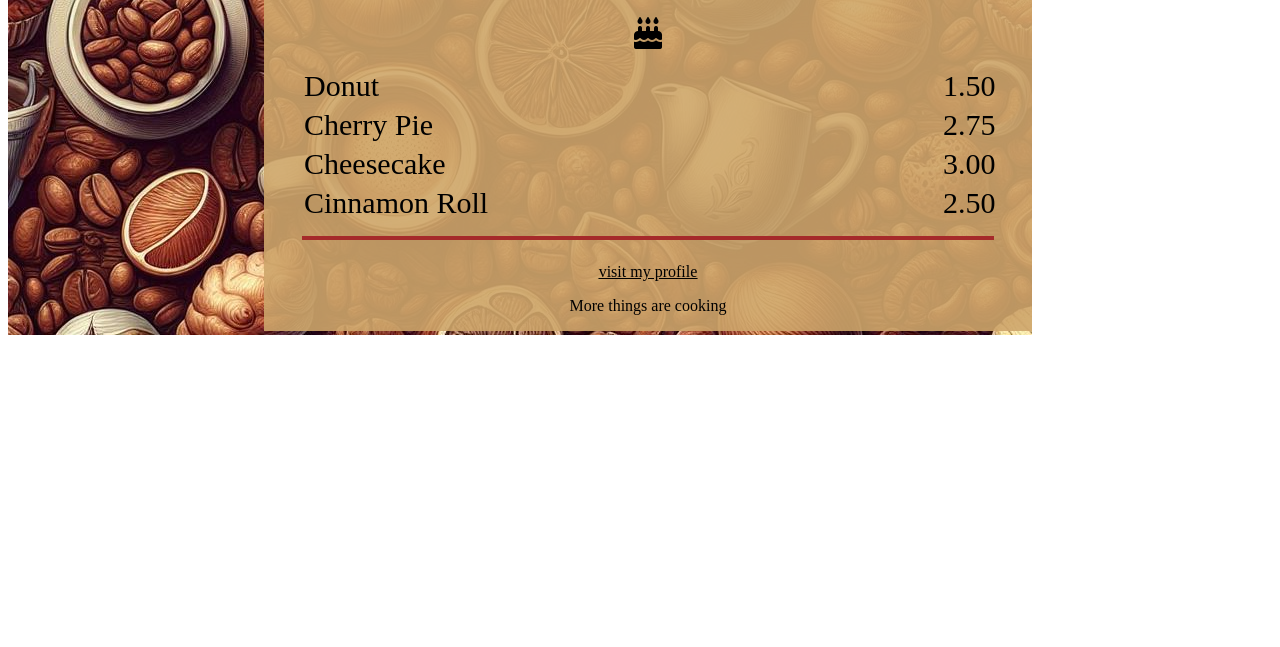
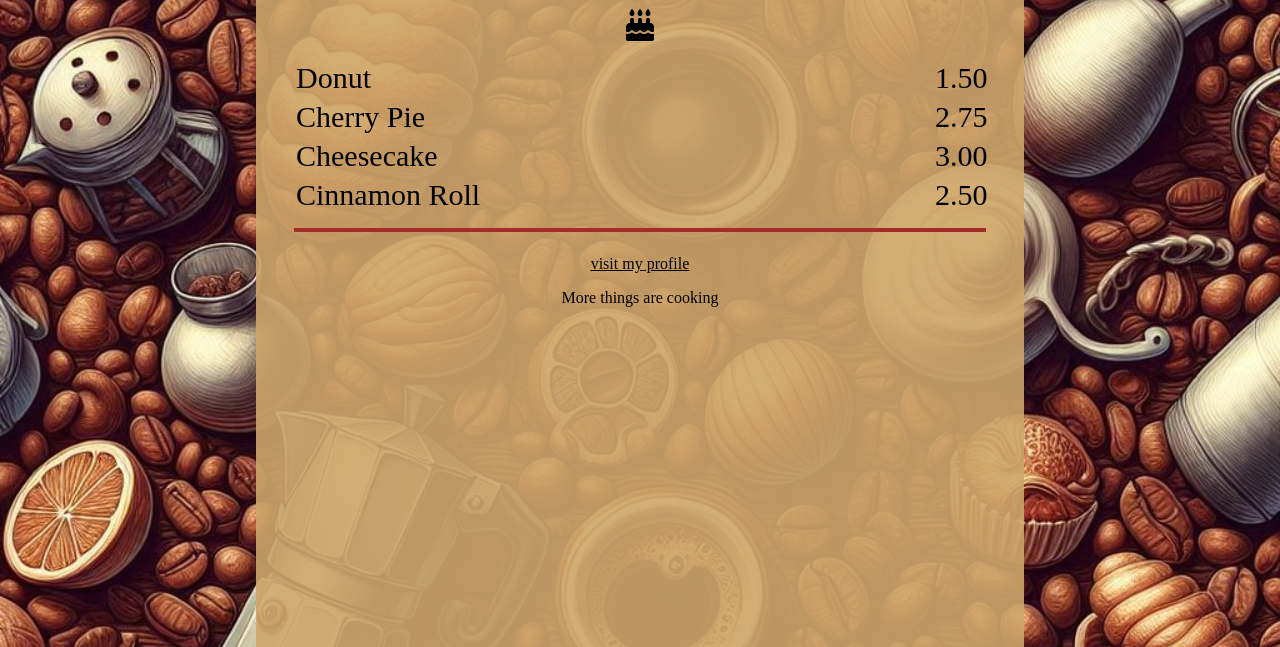
Before and after one commit to inquaid/my_cafe_menu.github.io, a plain HTML site: page index.html in a window 1280 px wide. Shown: the part 697-1344 px from the top of the page. Before the commit the page ends 1032 px from the top, so only its background shows below. Drawn offline with Linux system fonts and the light colour scheme; a web font is replaced by a local one.

Commit message:
Update background image and fix menu height in index.html and style.css

```diff
--- a/index.html
+++ b/index.html
@@ -12,7 +12,6 @@
 </head>
 
 <body>
-    <img id="b-ground" src="photos\_b032ddf1-bd81-45d6-9660-fc9ee43f481d.jpeg">
     <div class="menu">
         <h1 id="cafe_name">TUJU CAFE</h1>
         <p id="est"> <em>Est. 2024</em></p>
--- a/style.css
+++ b/style.css
@@ -1,16 +1,11 @@
-#b-ground{
-    position: absolute;
-    background-repeat: repeat-y;
-}
-
 body {
-    /* background-image: url("photos/_b032ddf1-bd81-45d6-9660-fc9ee43f481d.jpeg"); */
+    background-image: url("photos/_b032ddf1-bd81-45d6-9660-fc9ee43f481d.jpeg");
     background-repeat: repeat-y;
     background-position: center;
     background-size: cover;
     /* height: fit-content; */
-    /* margin: 0; */
-    /* padding: 0; */
+    margin: 0;
+    padding: 0;
 }
 
 .menu {
@@ -20,7 +15,7 @@ body {
     margin-top: 5%;
     margin-left: 20%;
     width: 60%;
-    /* height: 130%; */
+    height: 160%;
     /* size: 10%; */
 }
 
```
